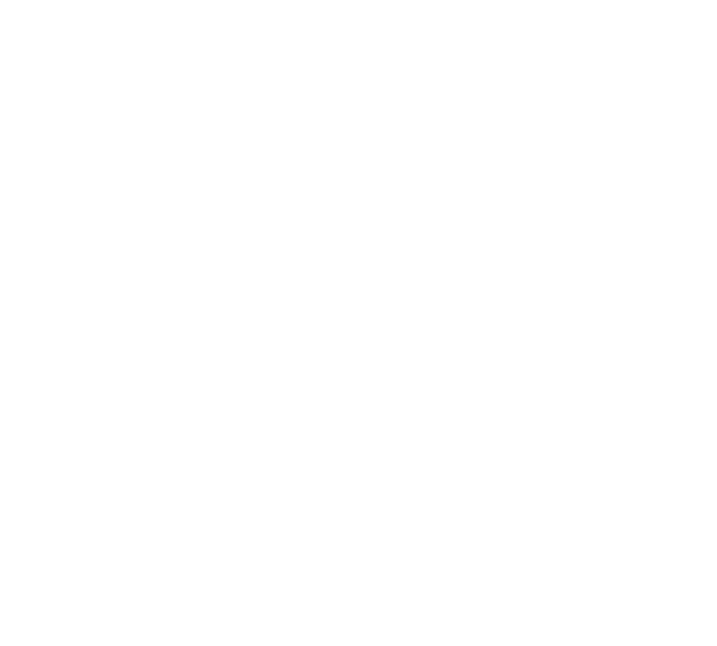
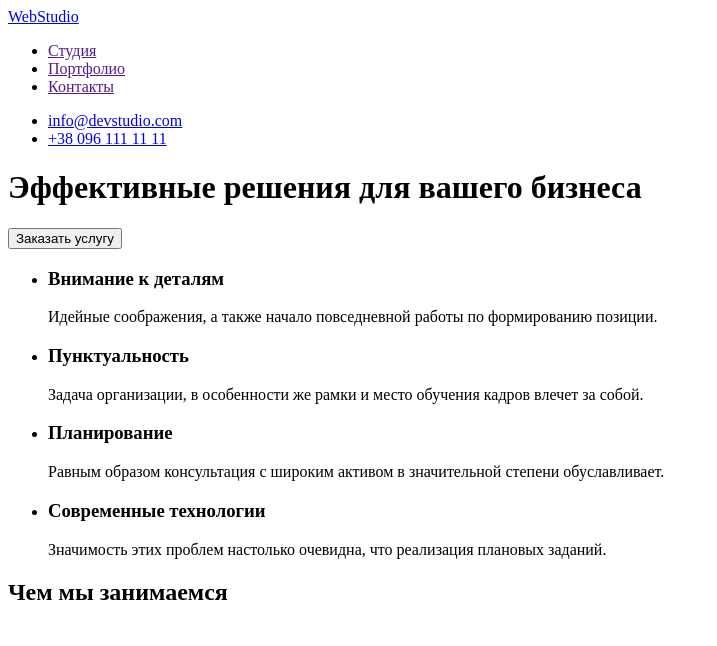
Before and after one commit to EllaKunytska/goit-markup-hw-01, a plain HTML site: page index.html in a window 1280 px wide. Shown: the whole page, without its empty margins (0-717 px from the left). Drawn offline with Linux system fonts and the light colour scheme.

Commit message:
added header, hero, list

```diff
--- a/index.html
+++ b/index.html
@@ -1,5 +1,5 @@
 <!DOCTYPE html>
-<html lang="en">
+<html lang="ru">
 <head>
     <meta charset="UTF-8">
     <meta http-equiv="X-UA-Compatible" content="IE=edge">
@@ -7,6 +7,58 @@
     <title>Document</title>
 </head>
 <body>
+    <header>
+        <nav>
+            <a href="/"><span>Web</span>Studio</a>
+            <ul>
+                <li><a href="">Студия</a></li>
+                <li><a href="">Портфолио</a></li>
+                <li><a href="">Контакты</a></li>
+            </ul>
 
+        <ul>
+            <li><a href="mailto:info@devstudio.com">info@devstudio.com</a></li>
+            <li><a href="tel:+38 096 111 11 11">+38 096 111 11 11</a></li>
+        </ul>
+        </nav>
+    </header>
+
+    <main>
+<div>
+    <h1>Эффективные решения для вашего бизнеса</h1>
+    <button type="button">Заказать услугу</button>
+</div>
+
+    <ul>
+        <li>
+            <h3>Внимание к деталям</h3>
+            <p>
+                Идейные соображения, а также начало повседневной работы по формированию позиции.
+            </p>
+        </li>
+        <li>
+            <h3>Пунктуальность</h3>
+            <p>Задача организации, в особенности же рамки и место обучения кадров влечет за собой.</p>
+        </li>
+        <li>
+            <h3>Планирование</h3>
+            <p>Равным образом консультация с широким активом в значительной степени обуславливает.</p>
+        </li>
+        <li>
+            <h3>Современные технологии</h3>
+        <p>Значимость этих проблем настолько очевидна, что реализация плановых заданий.</p>
+    </li>
+    </ul>
+
+    <section>
+        <h2>Чем мы занимаемся</h2>
+        <img src="" alt="">
+    </section>
+    </main>
+
+
+    <footer>
+
+    </footer>
 </body>
 </html>
```
